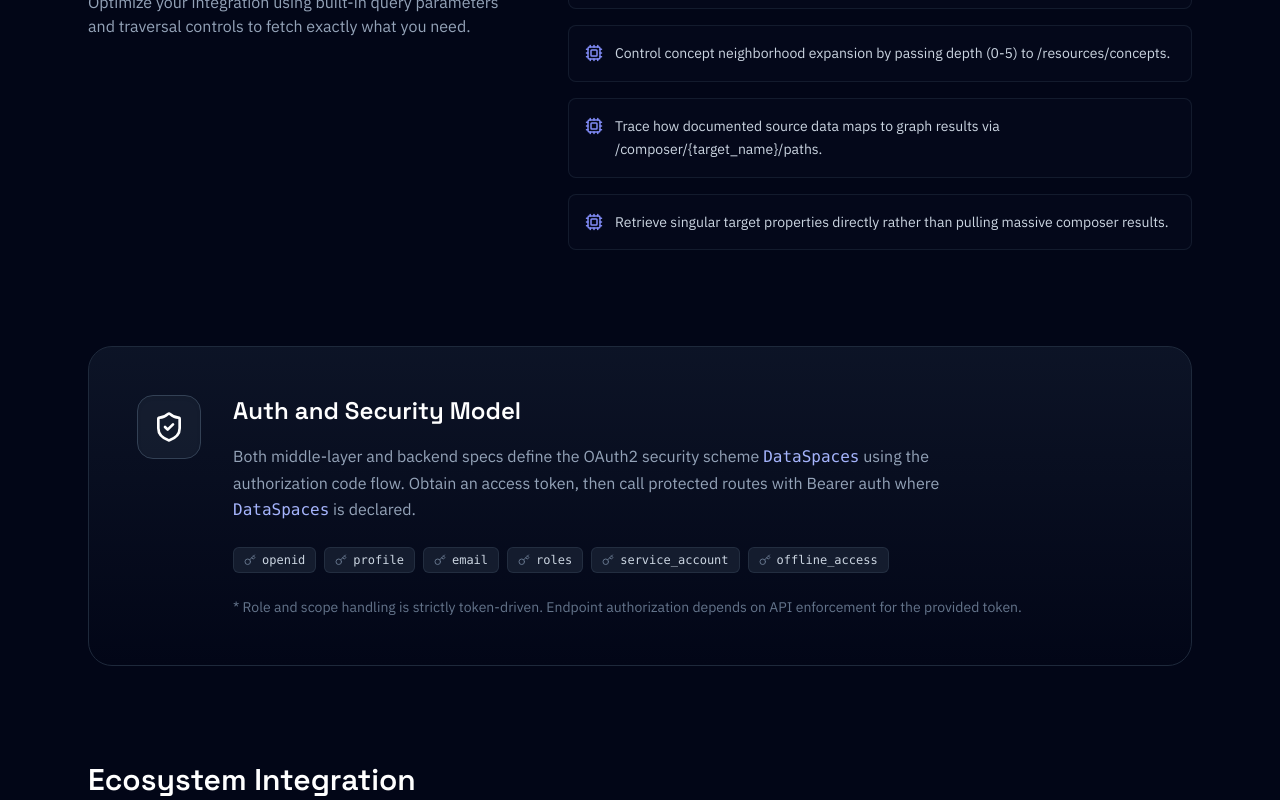
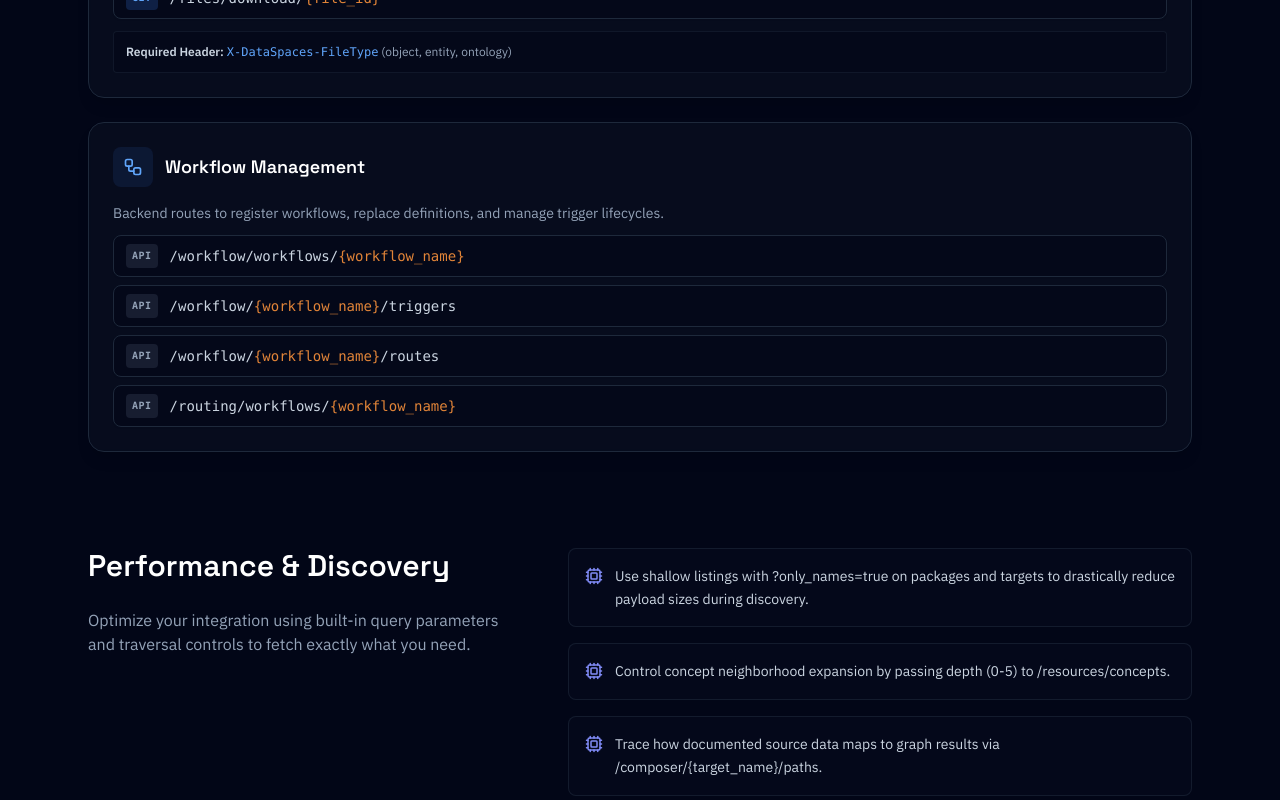
Before and after one commit to SemanticMatter/semanticmatter_landingpage, a Next.js app: page /developers in a window 1280 px wide. Shown: the part 1640-2440 px from the top of the page. Built offline with nearby package versions, Linux system fonts and the light colour scheme.

Commit message:
Fixed API documentation on the developers page

```diff
--- a/app/developers/page.tsx
+++ b/app/developers/page.tsx
@@ -17,7 +17,7 @@ const Endpoint = ({ path, method }: { path: string; method?: string }) => {
   );
 
   return (
-    <div className="flex items-center gap-3 rounded-lg border border-slate-800 bg-slate-950/50 px-3 py-2 font-mono text-sm shadow-sm transition-colors hover:border-slate-700 overflow-x-auto">
+    <div className="flex min-w-0 items-center gap-3 rounded-lg border border-slate-800 bg-slate-950/50 px-3 py-2 font-mono text-sm shadow-sm transition-colors hover:border-slate-700">
       {method && (
         <span className={`text-[10px] font-bold uppercase tracking-wider px-1.5 py-0.5 rounded shrink-0 ${
           method === 'GET' ? 'bg-blue-500/20 text-blue-400' :
@@ -35,7 +35,7 @@ const Endpoint = ({ path, method }: { path: string; method?: string }) => {
 };
 
 const Card = ({ title, icon: Icon, children }: { title: string; icon: any; children: React.ReactNode }) => (
-  <div className="flex flex-col gap-4 rounded-2xl border border-slate-800 bg-slate-900/40 p-6 shadow-lg backdrop-blur-sm">
+  <div className="flex min-w-0 flex-col gap-4 rounded-2xl border border-slate-800 bg-slate-900/40 p-6 shadow-lg backdrop-blur-sm">
     <div className="flex items-center gap-3">
       <div className="flex h-10 w-10 items-center justify-center rounded-lg bg-blue-500/10 text-blue-400">
         <Icon size={20} />
@@ -99,7 +99,7 @@ export default function DevelopersPage() {
           </h2>
           <p className="mt-2 text-slate-400">Core endpoints available for integration today.</p>
 
-          <div className="mt-8 grid gap-6 md:grid-cols-2 lg:grid-cols-2">
+          <div className="mt-8 grid grid-cols-1 gap-6">
             <Card title="Catalog & Documentation" icon={Database}>
               <p className="text-sm">Manage source (Groups, Packages, Resources) and target (Projects, Targets) models.</p>
               <div className="mt-4 space-y-2">
@@ -171,34 +171,7 @@ export default function DevelopersPage() {
           </div>
         </div>
 
-        {/* AUTH & SECURITY */}
-        <div className="mt-24 rounded-3xl border border-slate-800 bg-gradient-to-b from-slate-900/80 to-slate-950 p-8 md:p-12">
-          <div className="flex flex-col md:flex-row gap-8 items-start">
-            <div className="flex h-16 w-16 shrink-0 items-center justify-center rounded-2xl bg-slate-800/50 text-white shadow-inner border border-slate-700">
-              <ShieldCheck size={32} />
-            </div>
-            <div className="space-y-4">
-              <h2 className="font-[var(--font-heading)] text-2xl font-semibold text-white">
-                Auth and Security Model
-              </h2>
-              <p className="max-w-3xl leading-relaxed text-slate-400">
-                Both middle-layer and backend specs define the OAuth2 security scheme <code className="text-indigo-300">DataSpaces</code> using the authorization code flow.
-                Obtain an access token, then call protected routes with Bearer auth where <code className="text-indigo-300">DataSpaces</code> is declared.
-              </p>
-              <div className="flex flex-wrap gap-2 pt-2">
-                {['openid', 'profile', 'email', 'roles', 'service_account', 'offline_access'].map(scope => (
-                  <span key={scope} className="inline-flex items-center gap-1.5 rounded-md bg-slate-800/60 px-2.5 py-1 text-xs font-mono text-slate-300 border border-slate-700/50">
-                    <Key size={12} className="text-slate-500"/>
-                    {scope}
-                  </span>
-                ))}
-              </div>
-              <p className="text-sm text-slate-500 pt-2">
-                * Role and scope handling is strictly token-driven. Endpoint authorization depends on API enforcement for the provided token.
-              </p>
-            </div>
-          </div>
-        </div>
+
 
         {/* INTEGRATION PATTERNS */}
         <div className="mt-24">
```
